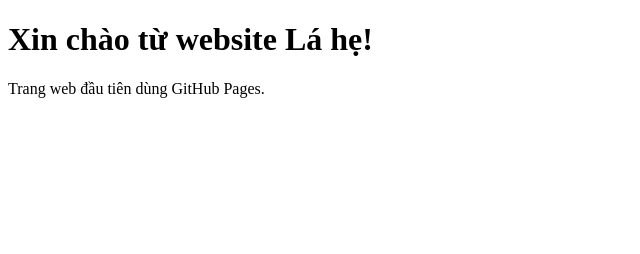
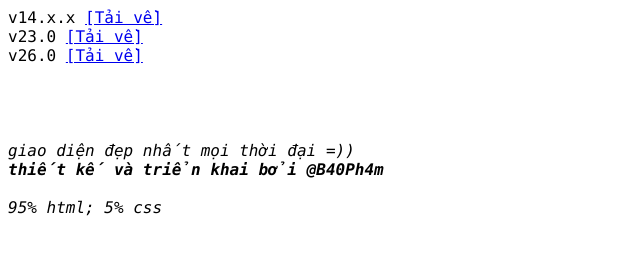
Before and after one commit to jfsmp4pmxc-pixel/L-h-, a plain HTML site: page index.html in a window 1280 px wide. Shown: the whole page, without its empty margins (0-640 px from the left). Drawn offline with Linux system fonts and the light colour scheme.

Commit message:
Update index.html

```diff
--- a/index.html
+++ b/index.html
@@ -1,12 +1,25 @@
 <!DOCTYPE html>
-<html lang="vi">
+<html>
+<meta charset="UTF-8">
+<style>
+body {
+    font-family:'Menlo', monospace;
+}
+</style>
 <head>
-  <meta charset="UTF-8">
-  <meta name="viewport" content="width=device-width, initial-scale=1.0">
-  <title>Lá hẹ</title>
+<title>Trứng rán hành không ngon</title>
 </head>
 <body>
-  <h1>Xin chào từ website Lá hẹ!</h1>
-  <p>Trang web đầu tiên dùng GitHub Pages.</p>
+    <a>v14.x.x </a> <a href="14.x.x.ipa" download>[Tải về]</a><br/>
+    <a>v23.0</a> <a href="23.0.ipa " download> [Tải về]</a><br/>
+    <a>v26.0</a> <a href="26.0.ipa " download> [Tải về]</a><br/>
+    <br>
+    <br>
+     <br>
+     <br>
+    <address>giao diện đẹp nhất mọi thời đại =))</address>
+    <address><b>thiết kế và triển khai bởi @B40Ph4m</b></address>
+    <br>
+    <address>95% html; 5% css</address>
 </body>
 </html>
```
